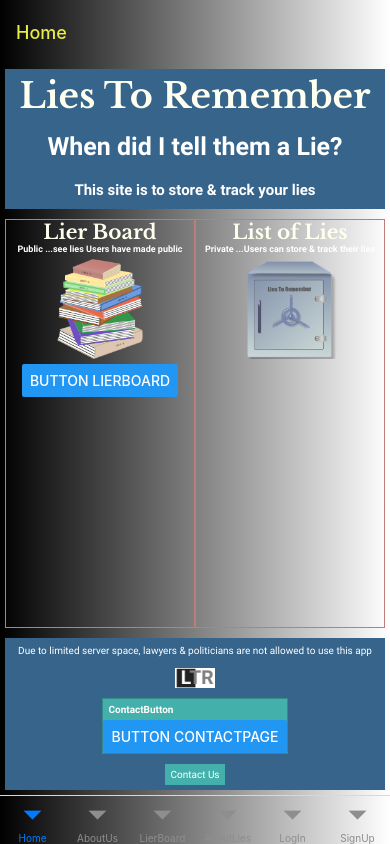
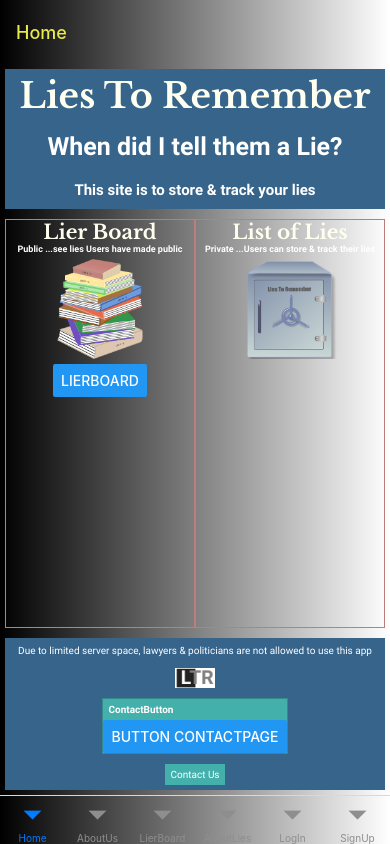
Before and after one commit to psteingh/LTRapp, a React Native app: screen /Home in a window 390 px wide. Built offline with nearby package versions, Linux system fonts and the light colour scheme.

Commit message:
ltrapp05141100

```diff
--- a/home/ButtonUseNav.js
+++ b/home/ButtonUseNav.js
@@ -8,7 +8,7 @@ function ButtonUseNav({screenName}) {
     const navigation = useNavigation();
     return (
         <Button
-            title={`Button ${screenName}`}
+            title={`${screenName}`}
             onPress={() => navigation.navigate(screenName)}
             style={styles.buttonUseNavContainer} />
     );
```
